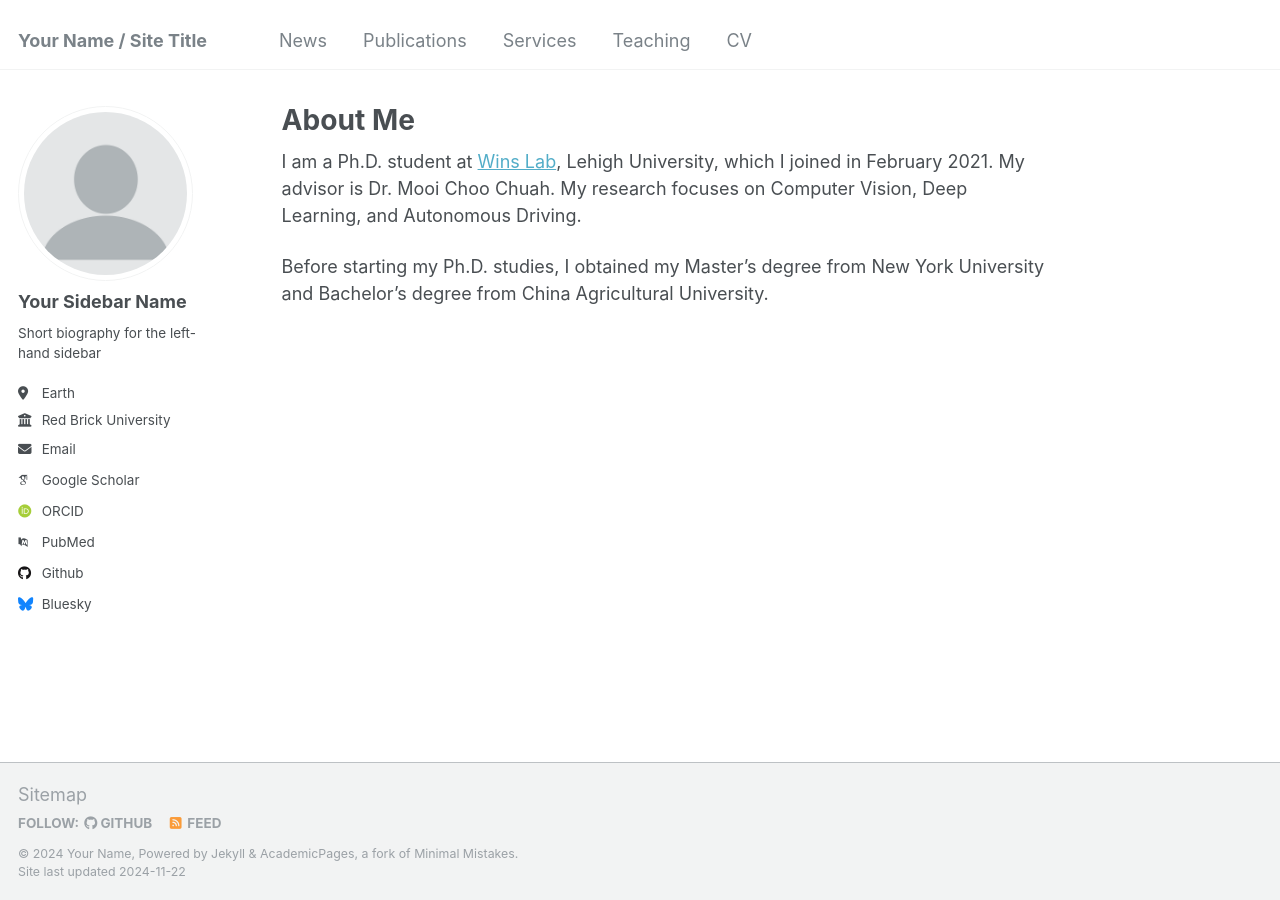
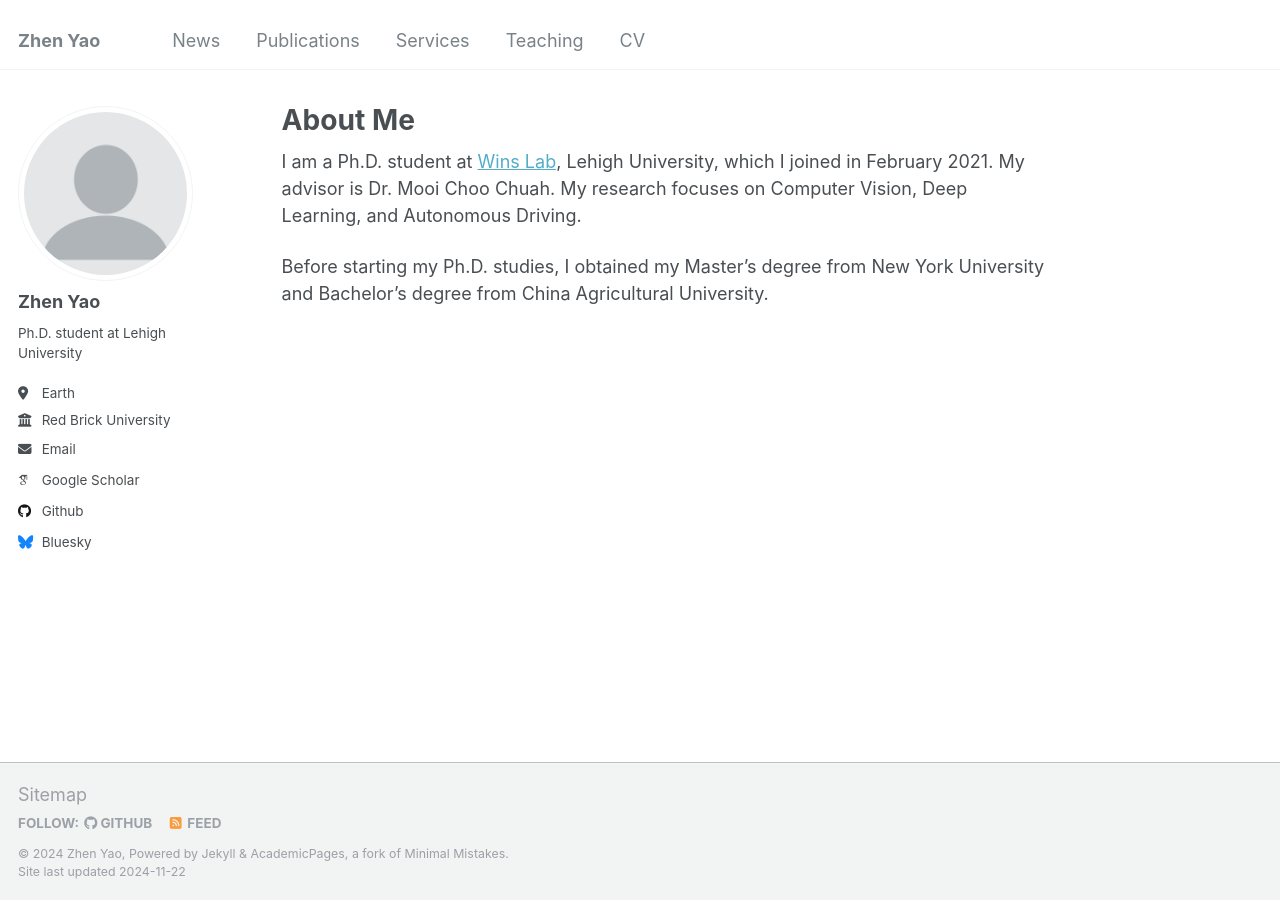
Before and after one commit to zy1296/zhenyao.github.io, a Jekyll site: the page built from _pages/about.md, in a window 1280 px wide. Built offline with Jekyll 4.4.1, drawn with Linux system fonts in a browser that asks for light colours; some web fonts are replaced.

Commit message:
Update _config.yml

```diff
--- a/_config.yml
+++ b/_config.yml
@@ -8,11 +8,11 @@
 
 # Basic Site Settings
 locale                   : "en-US"
-title                    : "Your Name / Site Title"
+title                    : "Zhen Yao"
 title_separator          : "-"
-name                     : &name "Your Name"
+name                     : &name "Zhen Yao"
 description              : &description "personal description"
-url                      : https://academicpages.github.io # the base hostname & protocol for your site e.g. "https://[your GitHub username].github.io"
+url                      : https://zyaocoder.github.io # the base hostname & protocol for your site e.g. "https://[your GitHub username].github.io"
 baseurl                  : "" # the subpath of your site, e.g. "/blog"
 repository               : "academicpages/academicpages.github.io"
 
@@ -22,28 +22,21 @@ repository               : "academicpages/academicpages.github.io"
 author:
   # Biographic information
   avatar           : "profile.png"
-  name             : "Your Sidebar Name"
+  name             : "Zhen Yao"
   pronouns         : # example: "she/her"
-  bio              : "Short biography for the left-hand sidebar"
+  bio              : "Ph.D. student at Lehigh University"
   location         : "Earth"
   employer         : "Red Brick University"
   uri              : # URL
-  email            : "none@example.org"
+  email            : "zhy321@lehigh.edu"
 
   # Academic websites
-  arxiv            : # URL - Update with the correct link to your profile
-  googlescholar    : "https://scholar.google.com/citations?user=PS_CX0AAAAAJ"
+  googlescholar    : "https://scholar.google.com/citations?user=8-IhrB0AAAAJ&hl=en&oi=ao"
   impactstory      : # URL
-  orcid            : "http://orcid.org/yourorcidurl"
   semantic         : # URL
-  pubmed           : "https://www.ncbi.nlm.nih.gov/pubmed/?term=john+snow"
-  researchgate     : # URL
-  scopus           : # URL
 
   # Repositories and software development
-  bitbucket        : # Username - Update with your username on the site
-  codepen          : # Username
-  dribbble         : # Username
+
   github           : "academicpages"
   kaggle           : # Username
   stackoverflow    : # User number or user number and name (i.e., use "1" or "1/jeff-atwood")
```
